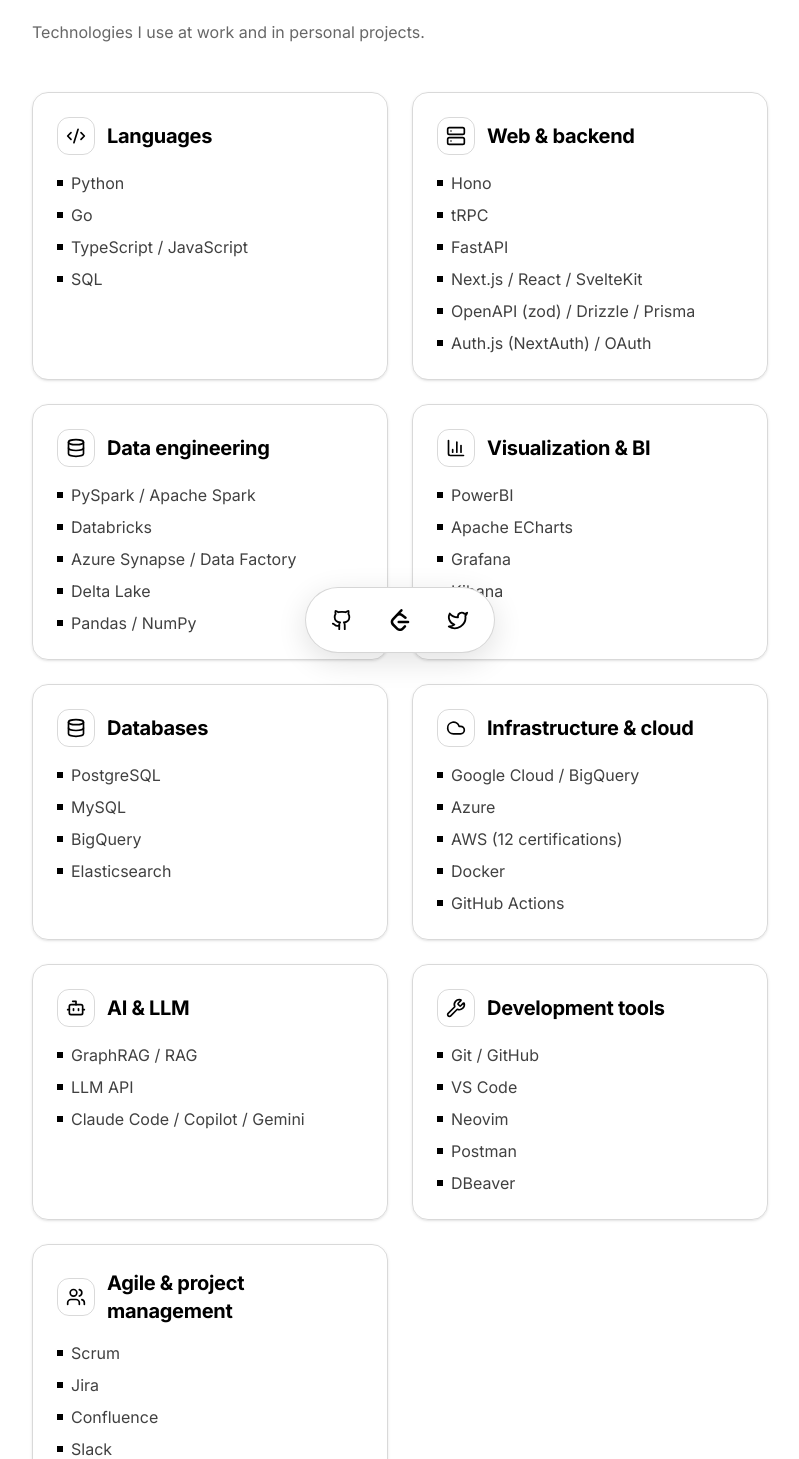
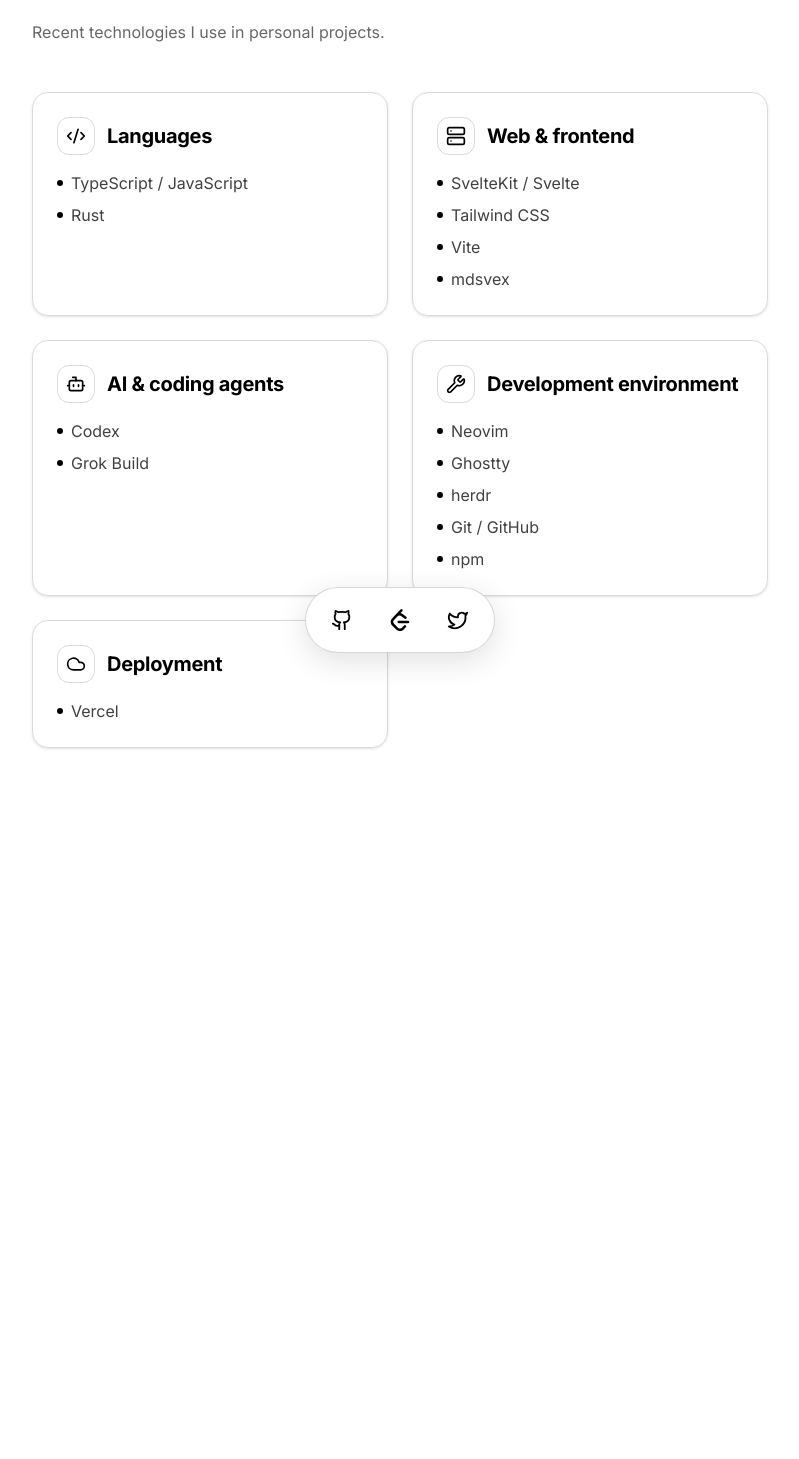
Before and after one commit to natori-hrj/natorium.dev, a SvelteKit app: page /tech-stack in a window 1280 px wide. Shown: the part 131-1590 px from the top of the page, without its empty margins (240-1039 px from the left). After the commit the page ends 1007 px from the top, so only its background shows below. Built offline with nearby package versions, Linux system fonts and the light colour scheme.

Commit message:
feat: refresh recent personal development stack

```diff
--- a/src/routes/tech-stack/+page.svelte
+++ b/src/routes/tech-stack/+page.svelte
@@ -1,83 +1,44 @@
 <script lang="ts">
-	import { Code2, Server, Database, BarChart3, Cloud, Bot, Wrench, Users } from 'lucide-svelte';
+	import { Code2, Server, Cloud, Bot, Wrench } from 'lucide-svelte';
 
 	const techStack = [
 		{
 			category: 'Languages',
 			icon: Code2,
-			items: ['Python', 'Go', 'TypeScript / JavaScript', 'SQL']
+			items: ['TypeScript / JavaScript', 'Rust']
 		},
 		{
-			category: 'Web & backend',
+			category: 'Web & frontend',
 			icon: Server,
-			items: [
-				'Hono',
-				'tRPC',
-				'FastAPI',
-				'Next.js / React / SvelteKit',
-				'OpenAPI (zod) / Drizzle / Prisma',
-				'Auth.js (NextAuth) / OAuth'
-			]
+			items: ['SvelteKit / Svelte', 'Tailwind CSS', 'Vite', 'mdsvex']
 		},
 		{
-			category: 'Data engineering',
-			icon: Database,
-			items: [
-				'PySpark / Apache Spark',
-				'Databricks',
-				'Azure Synapse / Data Factory',
-				'Delta Lake',
-				'Pandas / NumPy'
-			]
+			category: 'AI & coding agents',
+			icon: Bot,
+			items: ['Codex', 'Grok Build']
 		},
 		{
-			category: 'Visualization & BI',
-			icon: BarChart3,
-			items: ['PowerBI', 'Apache ECharts', 'Grafana', 'Kibana']
+			category: 'Development environment',
+			icon: Wrench,
+			items: ['Neovim', 'Ghostty', 'herdr', 'Git / GitHub', 'npm']
 		},
 		{
-			category: 'Databases',
-			icon: Database,
-			items: ['PostgreSQL', 'MySQL', 'BigQuery', 'Elasticsearch']
-		},
-		{
-			category: 'Infrastructure & cloud',
+			category: 'Deployment',
 			icon: Cloud,
-			items: [
-				'Google Cloud / BigQuery',
-				'Azure',
-				'AWS (12 certifications)',
-				'Docker',
-				'GitHub Actions'
-			]
-		},
-		{
-			category: 'AI & LLM',
-			icon: Bot,
-			items: ['GraphRAG / RAG', 'LLM API', 'Claude Code / Copilot / Gemini']
-		},
-		{
-			category: 'Development tools',
-			icon: Wrench,
-			items: ['Git / GitHub', 'VS Code', 'Neovim', 'Postman', 'DBeaver']
-		},
-		{
-			category: 'Agile & project management',
-			icon: Users,
-			items: ['Scrum', 'Jira', 'Confluence', 'Slack', 'Miro']
+			items: ['Vercel']
 		}
 	];
 </script>
 
 <svelte:head>
 	<title>Tech Stack - natori's Site</title>
-	<meta name="description" content="Technologies and tools I use." />
+	<meta name="description" content="Recent technologies I use in personal projects." />
 </svelte:head>
 
 <div class="max-w-4xl">
 	<h1 class="mb-4 text-4xl font-bold text-black dark:text-white">Tech Stack</h1>
 	<p class="mb-12 text-black/60 dark:text-white/65">
-		Technologies I use at work and in personal projects.
+		Recent technologies I use in personal projects.
 	</p>
 
 	<div class="grid gap-6 md:grid-cols-2">
@@ -96,7 +57,7 @@
 				<ul class="space-y-2">
 					{#each items as item (item)}
 						<li class="flex items-center gap-2 text-black/75 dark:text-white/80">
-							<span class="h-1.5 w-1.5 bg-black dark:bg-white"></span>
+							<span class="h-1.5 w-1.5 rounded-full bg-black dark:bg-white"></span>
 							{item}
 						</li>
 					{/each}
--- a/src/routes/uses/+page.svelte
+++ b/src/routes/uses/+page.svelte
@@ -1,15 +1,11 @@
 <script lang="ts">
 	const uses = [
 		{
-			category: 'Editors & IDEs',
+			category: 'Editor',
 			items: [
 				{
-					name: 'Vim / Neovim',
-					description: 'My primary editor. Fast and lightweight.'
-				},
-				{
-					name: 'Visual Studio Code',
-					description: 'Useful for inspecting CSV and Parquet files.'
+					name: 'Neovim',
+					description: 'My primary editor for fast, keyboard-driven development.'
 				}
 			]
 		},
@@ -17,8 +13,21 @@
 			category: 'Terminal',
 			items: [
 				{
-					name: 'WezTerm',
-					description: 'A fast terminal emulator written in Rust.'
+					name: 'Ghostty',
+					description: 'My current terminal for personal development.'
+				}
+			]
+		},
+		{
+			category: 'AI & development assistance',
+			items: [
+				{
+					name: 'Codex',
+					description: 'For implementation, review, and repository maintenance.'
+				},
+				{
+					name: 'Grok Build',
+					description: 'For exploring and prototyping personal projects.'
 				}
 			]
 		},
@@ -26,59 +35,21 @@
 			category: 'Development tools',
 			items: [
 				{
-					name: 'Docker Desktop',
-					description: 'For building local development environments.'
-				},
-				{
-					name: 'Postman',
-					description: 'For API development and testing.'
-				},
-				{
-					name: 'Databricks / Azure Data Factory',
-					description: 'For large-scale data processing.'
+					name: 'herdr',
+					description: 'For managing a declarative and reproducible terminal plugin setup.'
 				}
 			]
 		},
 		{
-			category: 'AI & development assistance',
+			category: 'Services',
 			items: [
-				{
-					name: 'Claude Code',
-					description: 'Used daily for coding, refactoring, and research.'
-				},
-				{
-					name: 'GitHub Copilot',
-					description: 'Inline completions and suggestions in the editor.'
-				},
-				{
-					name: 'Gemini',
-					description: 'For research, brainstorming, and organizing information.'
-				}
-			]
-		},
-		{
-			category: 'Browser',
-			items: [
-				{
-					name: 'Google Chrome',
-					description: 'My primary browser.'
-				}
-			]
-		},
-		{
-			category: 'Other',
-			items: [
-				{
-					name: 'Notion',
-					description: 'For documentation, notes, and task management.'
-				},
 				{
 					name: 'GitHub',
 					description: 'For project management, code, and CI/CD.'
 				},
 				{
-					name: 'Slack',
-					description: 'For team communication.'
+					name: 'Vercel',
+					description: 'For hosting, preview deployments, and production releases.'
 				}
 			]
 		}
@@ -87,13 +58,13 @@
 
 <svelte:head>
 	<title>Uses - natori's Site</title>
-	<meta name="description" content="My development setup and favorite tools." />
+	<meta name="description" content="The tools I use for recent personal development." />
 </svelte:head>
 
 <div class="max-w-4xl">
 	<h1 class="mb-4 text-4xl font-bold text-black dark:text-white">Uses</h1>
 	<p class="mb-12 text-black/60 dark:text-white/65">
-		The development setup and tools I use every day.
+		The tools I use for recent personal development.
 	</p>
 
 	<div class="space-y-10">
```
